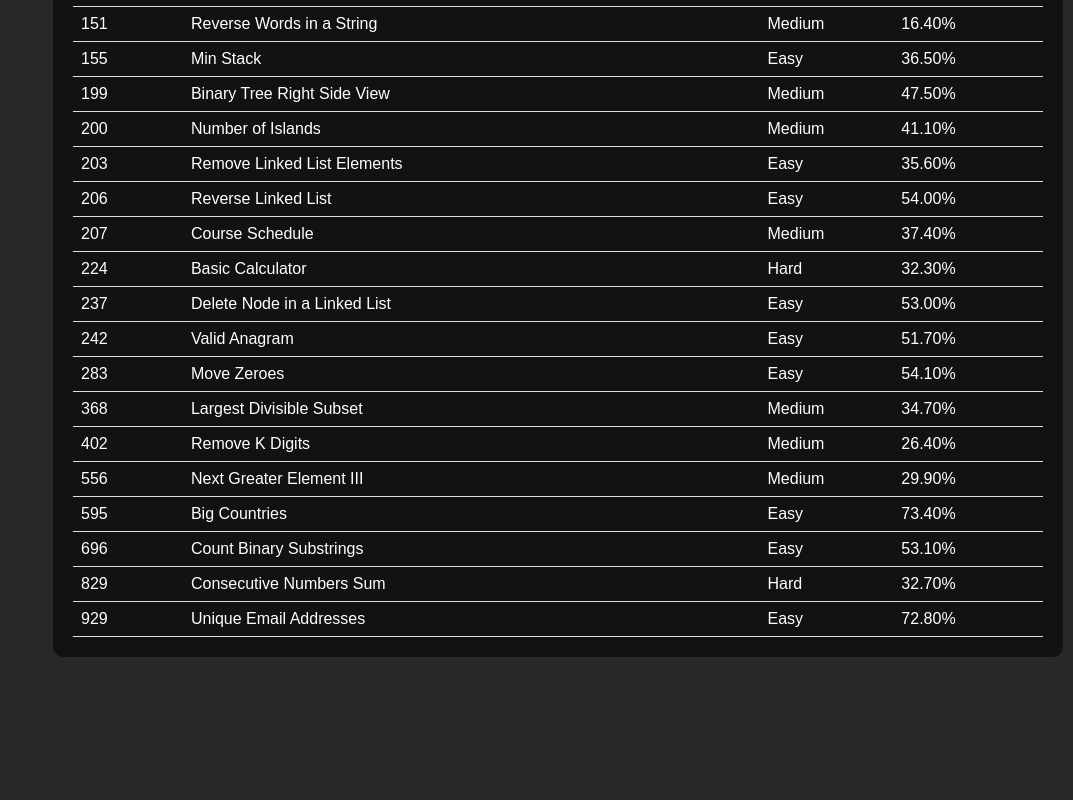
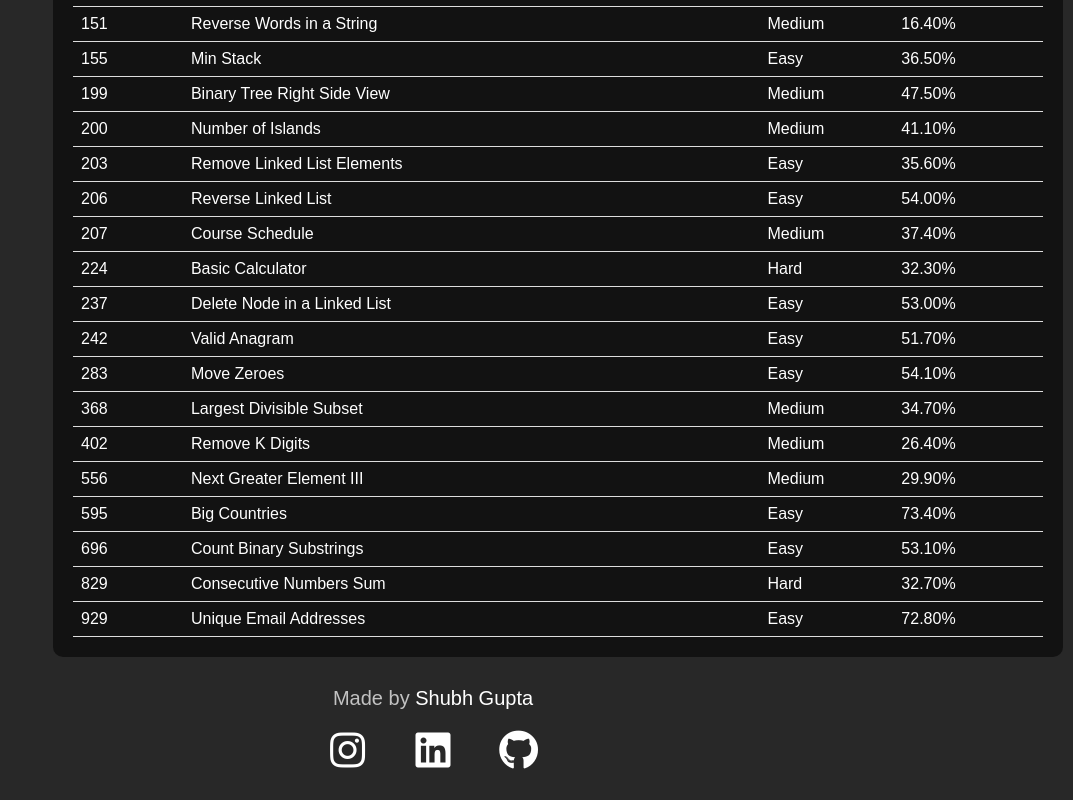
Before and after one commit to ishubhgupta/SortAndFilter, a plain HTML site: page index.html in a window 1280 px wide. Shown: the part 1263-2063 px from the top of the page, without its empty margins (207-1280 px from the left). Before the commit the page ends 1930 px from the top, so only its background shows below. Drawn offline with nearby package versions, Linux system fonts and the light colour scheme.

Commit message:
added footer

```diff
--- a/index.css
+++ b/index.css
@@ -214,3 +214,43 @@ td a {
 td a:hover {
     color: #4e8cff; /* Change color on hover */
 }
+
+
+.footer {
+    background-color: #282828;
+    color: white;
+    text-align: center;
+    padding: 20px;
+    margin-top: auto; /* Push footer to the bottom */
+}
+
+.footer-content {
+    display: flex;
+    flex-direction: column;
+    align-items: center;
+    font-size: 20px;
+}
+.footer-content .made-by{
+    color: #c2c2c2;
+}
+.social-icons {
+    margin-top: 10px;
+}
+
+.social-link {
+    display: inline-block;
+    margin: 0 10px;
+    width: 40px;
+    height: 40px;
+    padding: 10px;
+    transition: background-color 0.3s ease;
+}
+
+.social-link:hover {
+    background-color: #575757;
+}
+
+.social-link i {
+    font-size: 40px;
+    color: white; /* Ensure icon color is white */
+}
--- a/index.html
+++ b/index.html
@@ -4,6 +4,11 @@
     <meta charset="UTF-8">
     <meta name="viewport" content="width=device-width, initial-scale=1.0">
     <link rel="stylesheet" href="https://cdnjs.cloudflare.com/ajax/libs/font-awesome/6.0.0-beta3/css/all.min.css">
+    <link rel="stylesheet" href="https://cdnjs.cloudflare.com/ajax/libs/font-awesome/5.15.4/css/all.min.css">
+    <link rel="stylesheet" href="https://cdn.jsdelivr.net/npm/devicons@2.15.1/css/devicons.min.css">
+    <link rel="stylesheet" href="https://cdnjs.cloudflare.com/ajax/libs/font-awesome/5.15.3/css/all.min.css">
+    <script src="https://cdn.jsdelivr.net/npm/simple-icons@4.17.2/icons.js"></script>
+
     ...
     <title>Problem List</title>
     <link rel="stylesheet" href="index.css">
@@ -54,5 +59,18 @@
     </div>
     <button id="scrollToTopBtn" title="Go to top"><i class="fas fa-arrow-up"></i></button>
     <script src="https://cdnjs.cloudflare.com/ajax/libs/PapaParse/5.3.0/papaparse.min.js"></script>
+    <footer class="footer">
+        <div class="footer-content">
+            <span><span class="made-by">Made by </span>Shubh Gupta</span>
+            <div class="social-icons">
+                <a href="https://instagram.com" class="social-link" aria-label="Instagram"><i class="fab fa-instagram"></i></a>
+                <a href="https://linkedin.com" class="social-link" aria-label="LinkedIn"><i class="fab fa-linkedin"></i></a>
+                <a href="https://github.com" class="social-link" aria-label="GitHub"><i class="fab fa-github"></i></a>
+            </div>
+        </div>
+    </footer>
+
 </body>
+
+
 </html>
```
